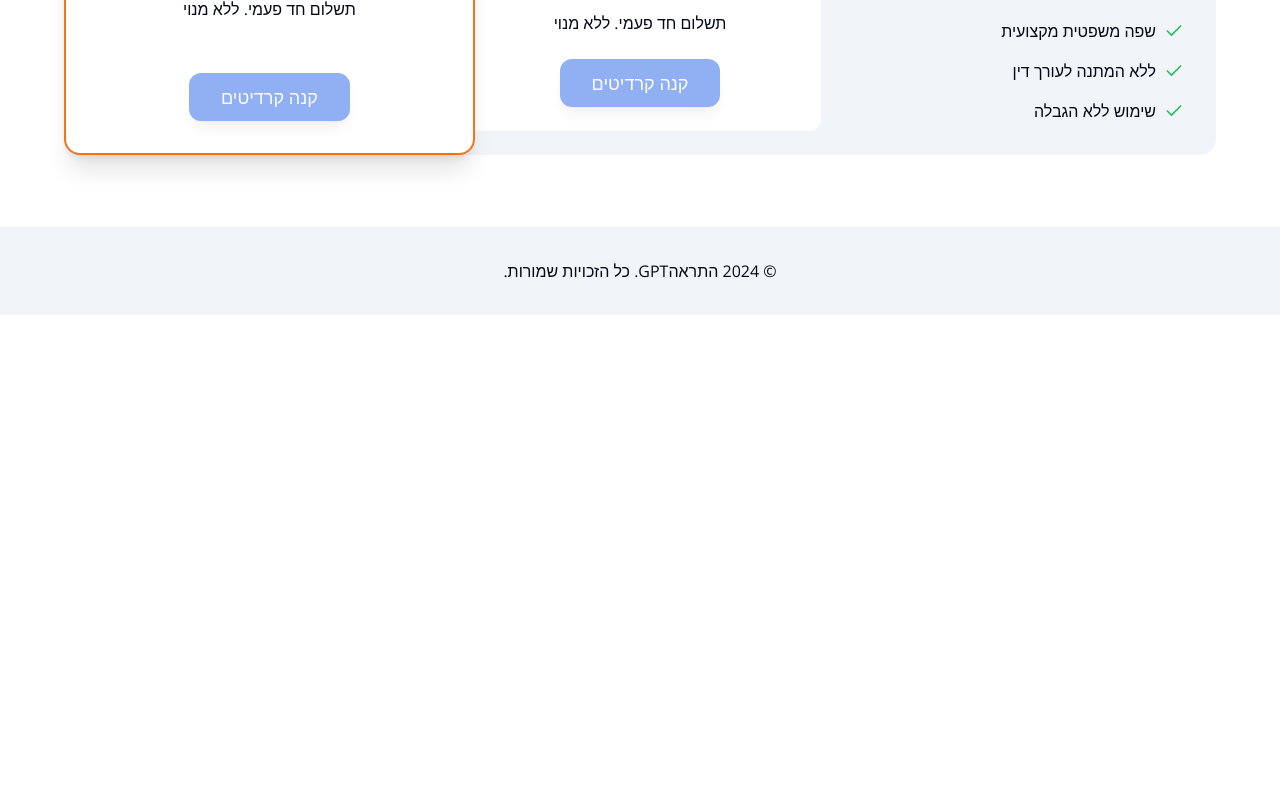
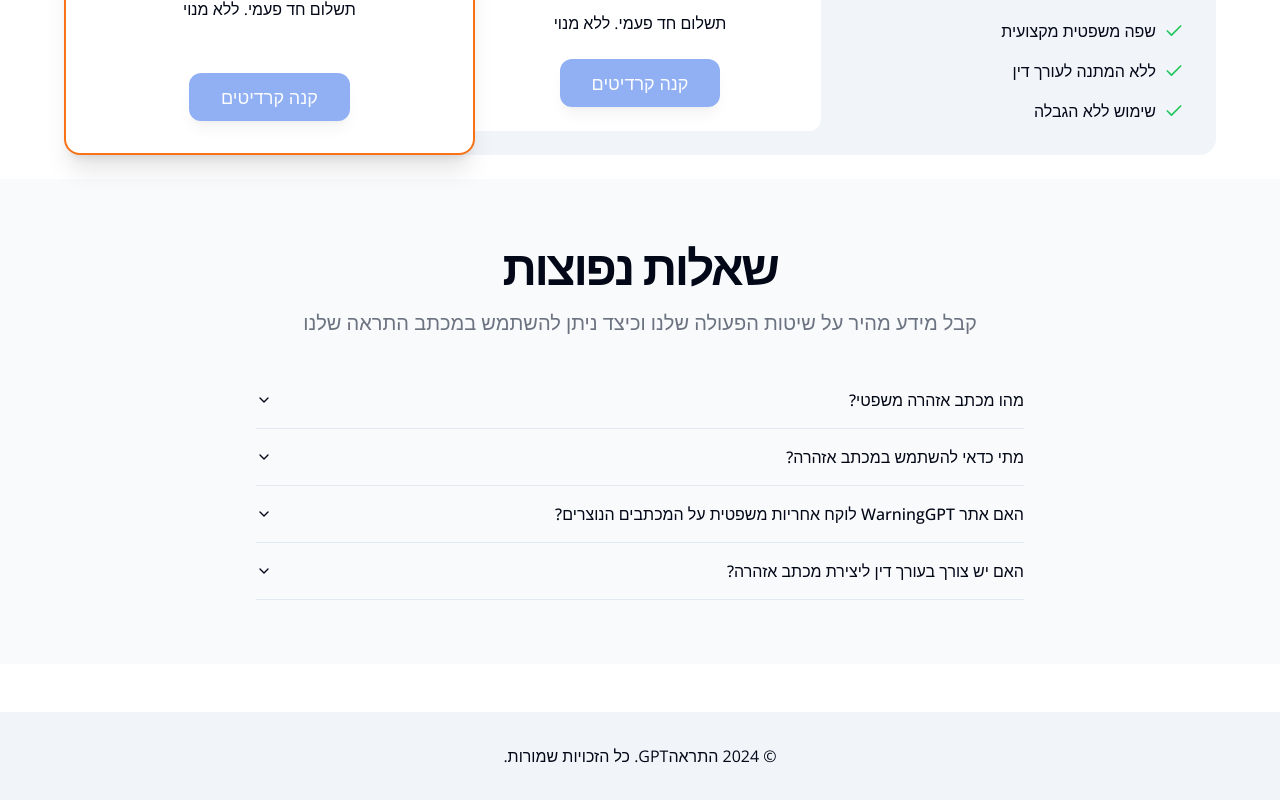
Before and after one commit to ronka/warning-letter-gpt, a Next.js app: page / in a window 1280 px wide. Shown: the part 2205-3005 px from the top of the page. Before the commit the page ends 2520 px from the top, so only its background shows below. Built offline with nearby package versions, Linux system fonts and the light colour scheme; no server answers.

Commit message:
add faq section

```diff
--- a/app/page.tsx
+++ b/app/page.tsx
@@ -2,6 +2,7 @@ import { Hero } from "@/components/home/Hero";
 import { PromoSection } from "@/components/home/PromoSection";
 import { ExplainationSection } from "@/components/home/ExplainationSection";
 import { PricingTable } from "@/components/pricing-table/table";
+import { FaqSection } from "@/components/home/FaqSection";
 
 export default function Home() {
   return (
@@ -10,6 +11,7 @@ export default function Home() {
       <ExplainationSection />
       <PromoSection />
       <PricingTable />
+      <FaqSection />
     </main>
   );
 }
--- /dev/null
+++ b/components/home/FaqSection.tsx
@@ -0,0 +1,59 @@
+import {
+  Accordion,
+  AccordionContent,
+  AccordionItem,
+  AccordionTrigger,
+} from "@/components/ui/accordion";
+
+const faqs = [
+  {
+    question: "מהו מכתב אזהרה משפטי?",
+    answer:
+      "מכתב אזהרה משפטי הוא כלי רב עוצמה שנועד להגן על זכויותיך לפני נקיטת צעדים משפטיים פורמליים. כאשר מתפרסם עליך או על העסק שלך מידע כוזב, דיבה או תוכן פוגעני, מכתב אזהרה מנוסח היטב יכול להרתיע את הצד הפוגע ולעצור את הפגיעה.",
+  },
+  {
+    question: "מתי כדאי להשתמש במכתב אזהרה?",
+    answer:
+      "מומלץ להשתמש במכתב אזהרה במקרים הבאים: מניעת פרסום שקרי עליך או על העסק שלך, הגנה על המוניטין שלך, ופתרון מהיר לפני פנייה להליכים משפטיים יקרים. השירות שלנו מאפשר לך ליצור מכתב אזהרה מקצועי תוך דקות ספורות, וכך לשמור על זכויותיך בצורה יעילה.",
+  },
+  {
+    question: "האם אתר WarningGPT לוקח אחריות משפטית על המכתבים הנוצרים?",
+    answer:
+      "לא, אתר WarningGPT אינו לוקח אחריות משפטית על המכתבים שהוא מייצר. מכתב האזהרה אינו מסמך משפטי מחייב, ולכן הוא אינו נושא באחריות משפטית בפני עצמו. השימוש במכתבים המיוצרים ובכל תוצאה הנובעת מכך הם באחריות הבלעדית של המשתמש.",
+  },
+  {
+    question: "האם יש צורך בעורך דין ליצירת מכתב אזהרה?",
+    answer:
+      "אמנם השירות שלנו מספק דרך נוחה ומהירה ליצור מכתב אזהרה, אך במידה ואתה זקוק לייעוץ משפטי מעמיק או במקרה שהעניין מסלים, מומלץ להתייעץ עם עורך דין.",
+  },
+];
+
+export function FaqSection() {
+  return (
+    <section className="w-full py-16 bg-gray-50">
+      <div className="container px-4 md:px-6">
+        <div className="flex flex-col items-center justify-center space-y-4 text-center">
+          <h2 className="text-3xl font-bold tracking-tighter sm:text-4xl md:text-5xl">
+            שאלות נפוצות
+          </h2>
+          <p className="max-w-[900px] text-gray-500 md:text-xl/relaxed lg:text-base/relaxed xl:text-xl/relaxed">
+            קבל מידע מהיר על שיטות הפעולה שלנו וכיצד ניתן להשתמש במכתב התראה
+            שלנו
+          </p>
+        </div>
+        <div className="mx-auto max-w-3xl mt-8">
+          <Accordion type="single" collapsible className="w-full">
+            {faqs.map((faq, index) => (
+              <AccordionItem key={index} value={`item-${index}`}>
+                <AccordionTrigger className="text-left">
+                  {faq.question}
+                </AccordionTrigger>
+                <AccordionContent>{faq.answer}</AccordionContent>
+              </AccordionItem>
+            ))}
+          </Accordion>
+        </div>
+      </div>
+    </section>
+  );
+}
--- /dev/null
+++ b/components/ui/accordion.tsx
@@ -0,0 +1,58 @@
+"use client"
+
+import * as React from "react"
+import * as AccordionPrimitive from "@radix-ui/react-accordion"
+import { ChevronDown } from "lucide-react"
+
+import { cn } from "@/lib/utils"
+
+const Accordion = AccordionPrimitive.Root
+
+const AccordionItem = React.forwardRef<
+  React.ElementRef<typeof AccordionPrimitive.Item>,
+  React.ComponentPropsWithoutRef<typeof AccordionPrimitive.Item>
+>(({ className, ...props }, ref) => (
+  <AccordionPrimitive.Item
+    ref={ref}
+    className={cn("border-b", className)}
+    {...props}
+  />
+))
+AccordionItem.displayName = "AccordionItem"
+
+const AccordionTrigger = React.forwardRef<
+  React.ElementRef<typeof AccordionPrimitive.Trigger>,
+  React.ComponentPropsWithoutRef<typeof AccordionPrimitive.Trigger>
+>(({ className, children, ...props }, ref) => (
+  <AccordionPrimitive.Header className="flex">
+    <AccordionPrimitive.Trigger
+      ref={ref}
+      className={cn(
+        "flex flex-1 items-center justify-between py-4 font-medium transition-all hover:underline [&[data-state=open]>svg]:rotate-180",
+        className
+      )}
+      {...props}
+    >
+      {children}
+      <ChevronDown className="h-4 w-4 shrink-0 transition-transform duration-200" />
+    </AccordionPrimitive.Trigger>
+  </AccordionPrimitive.Header>
+))
+AccordionTrigger.displayName = AccordionPrimitive.Trigger.displayName
+
+const AccordionContent = React.forwardRef<
+  React.ElementRef<typeof AccordionPrimitive.Content>,
+  React.ComponentPropsWithoutRef<typeof AccordionPrimitive.Content>
+>(({ className, children, ...props }, ref) => (
+  <AccordionPrimitive.Content
+    ref={ref}
+    className="overflow-hidden text-sm transition-all data-[state=closed]:animate-accordion-up data-[state=open]:animate-accordion-down"
+    {...props}
+  >
+    <div className={cn("pb-4 pt-0", className)}>{children}</div>
+  </AccordionPrimitive.Content>
+))
+
+AccordionContent.displayName = AccordionPrimitive.Content.displayName
+
+export { Accordion, AccordionItem, AccordionTrigger, AccordionContent }
--- a/package.json
+++ b/package.json
@@ -17,6 +17,7 @@
     "@clerk/themes": "^2.1.37",
     "@hookform/resolvers": "^3.4.0",
     "@lemonsqueezy/lemonsqueezy.js": "^3.3.1",
+    "@radix-ui/react-accordion": "^1.2.1",
     "@radix-ui/react-dialog": "^1.1.2",
     "@radix-ui/react-direction": "^1.0.1",
     "@radix-ui/react-label": "^2.0.2",
--- a/tailwind.config.ts
+++ b/tailwind.config.ts
@@ -12,68 +12,94 @@ const config = {
   prefix: "",
   theme: {
   	container: {
-      center: true,
-      padding: "2rem",
+  		center: 'true',
+  		padding: '2rem',
   		screens: {
-        "2xl": "1400px",
-      },
+  			'2xl': '1400px'
+  		}
   	},
   	extend: {
   		colors: {
-        border: "hsl(var(--border))",
-        input: "hsl(var(--input))",
-        ring: "hsl(var(--ring))",
-        background: "hsl(var(--background))",
-        foreground: "hsl(var(--foreground))",
+  			border: 'hsl(var(--border))',
+  			input: 'hsl(var(--input))',
+  			ring: 'hsl(var(--ring))',
+  			background: 'hsl(var(--background))',
+  			foreground: 'hsl(var(--foreground))',
   			primary: {
-          DEFAULT: "hsl(var(--primary))",
-          foreground: "hsl(var(--primary-foreground))",
+  				DEFAULT: 'hsl(var(--primary))',
+  				foreground: 'hsl(var(--primary-foreground))'
   			},
   			secondary: {
-          DEFAULT: "hsl(var(--secondary))",
-          foreground: "hsl(var(--secondary-foreground))",
+  				DEFAULT: 'hsl(var(--secondary))',
+  				foreground: 'hsl(var(--secondary-foreground))'
   			},
   			destructive: {
-          DEFAULT: "hsl(var(--destructive))",
-          foreground: "hsl(var(--destructive-foreground))",
+  				DEFAULT: 'hsl(var(--destructive))',
+  				foreground: 'hsl(var(--destructive-foreground))'
   			},
   			muted: {
-          DEFAULT: "hsl(var(--muted))",
-          foreground: "hsl(var(--muted-foreground))",
+  				DEFAULT: 'hsl(var(--muted))',
+  				foreground: 'hsl(var(--muted-foreground))'
   			},
   			accent: {
-          DEFAULT: "hsl(var(--accent))",
-          foreground: "hsl(var(--accent-foreground))",
+  				DEFAULT: 'hsl(var(--accent))',
+  				foreground: 'hsl(var(--accent-foreground))'
   			},
   			popover: {
-          DEFAULT: "hsl(var(--popover))",
-          foreground: "hsl(var(--popover-foreground))",
+  				DEFAULT: 'hsl(var(--popover))',
+  				foreground: 'hsl(var(--popover-foreground))'
   			},
   			card: {
-          DEFAULT: "hsl(var(--card))",
-          foreground: "hsl(var(--card-foreground))",
-        },
+  				DEFAULT: 'hsl(var(--card))',
+  				foreground: 'hsl(var(--card-foreground))'
+  			}
   		},
   		borderRadius: {
-        lg: "var(--radius)",
-        md: "calc(var(--radius) - 2px)",
-        sm: "calc(var(--radius) - 4px)",
+  			lg: 'var(--radius)',
+  			md: 'calc(var(--radius) - 2px)',
+  			sm: 'calc(var(--radius) - 4px)'
   		},
   		keyframes: {
-        "accordion-down": {
-          from: { height: "0" },
-          to: { height: "var(--radix-accordion-content-height)" },
+  			'accordion-down': {
+  				from: {
+  					height: '0'
   				},
-        "accordion-up": {
-          from: { height: "var(--radix-accordion-content-height)" },
-          to: { height: "0" },
+  				to: {
+  					height: 'var(--radix-accordion-content-height)'
+  				}
   			},
+  			'accordion-up': {
+  				from: {
+  					height: 'var(--radix-accordion-content-height)'
+  				},
+  				to: {
+  					height: '0'
+  				}
+  			},
+  			'accordion-down': {
+  				from: {
+  					height: '0'
+  				},
+  				to: {
+  					height: 'var(--radix-accordion-content-height)'
+  				}
+  			},
+  			'accordion-up': {
+  				from: {
+  					height: 'var(--radix-accordion-content-height)'
+  				},
+  				to: {
+  					height: '0'
+  				}
+  			}
   		},
   		animation: {
-        "accordion-down": "accordion-down 0.2s ease-out",
-        "accordion-up": "accordion-up 0.2s ease-out",
-      },
-    },
+  			'accordion-down': 'accordion-down 0.2s ease-out',
+  			'accordion-up': 'accordion-up 0.2s ease-out',
+  			'accordion-down': 'accordion-down 0.2s ease-out',
+  			'accordion-up': 'accordion-up 0.2s ease-out'
+  		}
+  	}
   },
   plugins: [require("tailwindcss-animate"), typography],
 } satisfies Config;
```
Also changed, not shown: 1 other file (tests, documents, lock files or other folders). Lines whose indentation alone changed are shown as unchanged.
